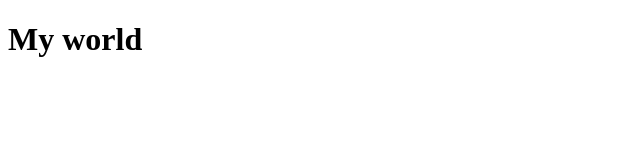
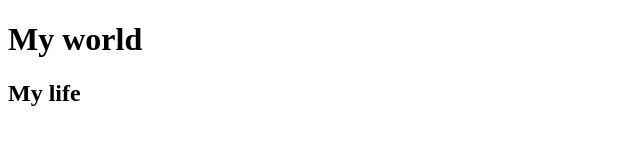
Before and after one commit to Gulsen-ismayil/helloWorild, a plain HTML site: page index.html in a window 1280 px wide. Shown: the whole page, without its empty margins (0-640 px from the left). Drawn offline with Linux system fonts and the light colour scheme.

Commit message:
Update index.html
Add h2

```diff
--- a/index.html
+++ b/index.html
@@ -6,5 +6,6 @@
   </head>
   <body>
     <h1>My world</h1>
+    <h2>My life </h2>
   </body>
 </html>
```
